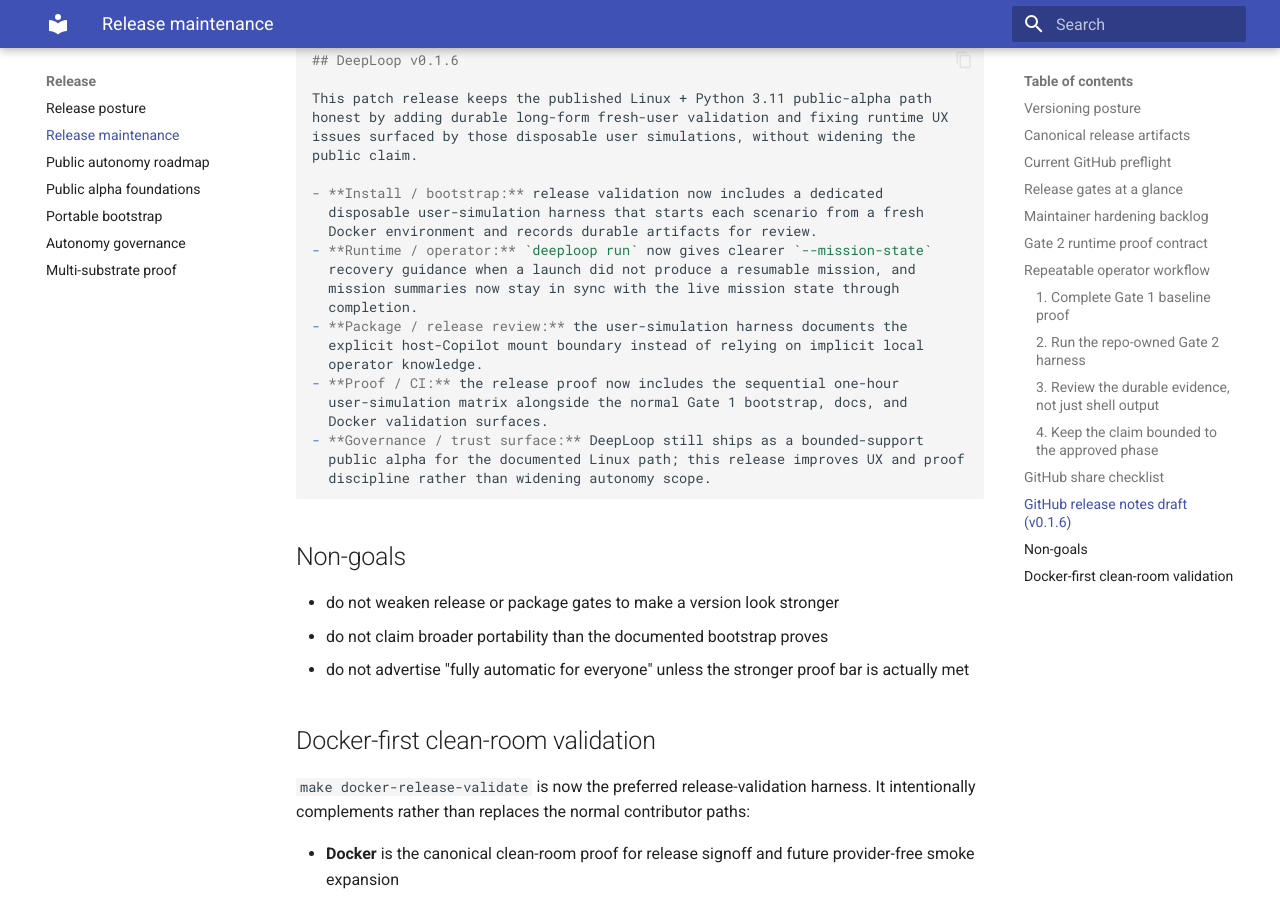
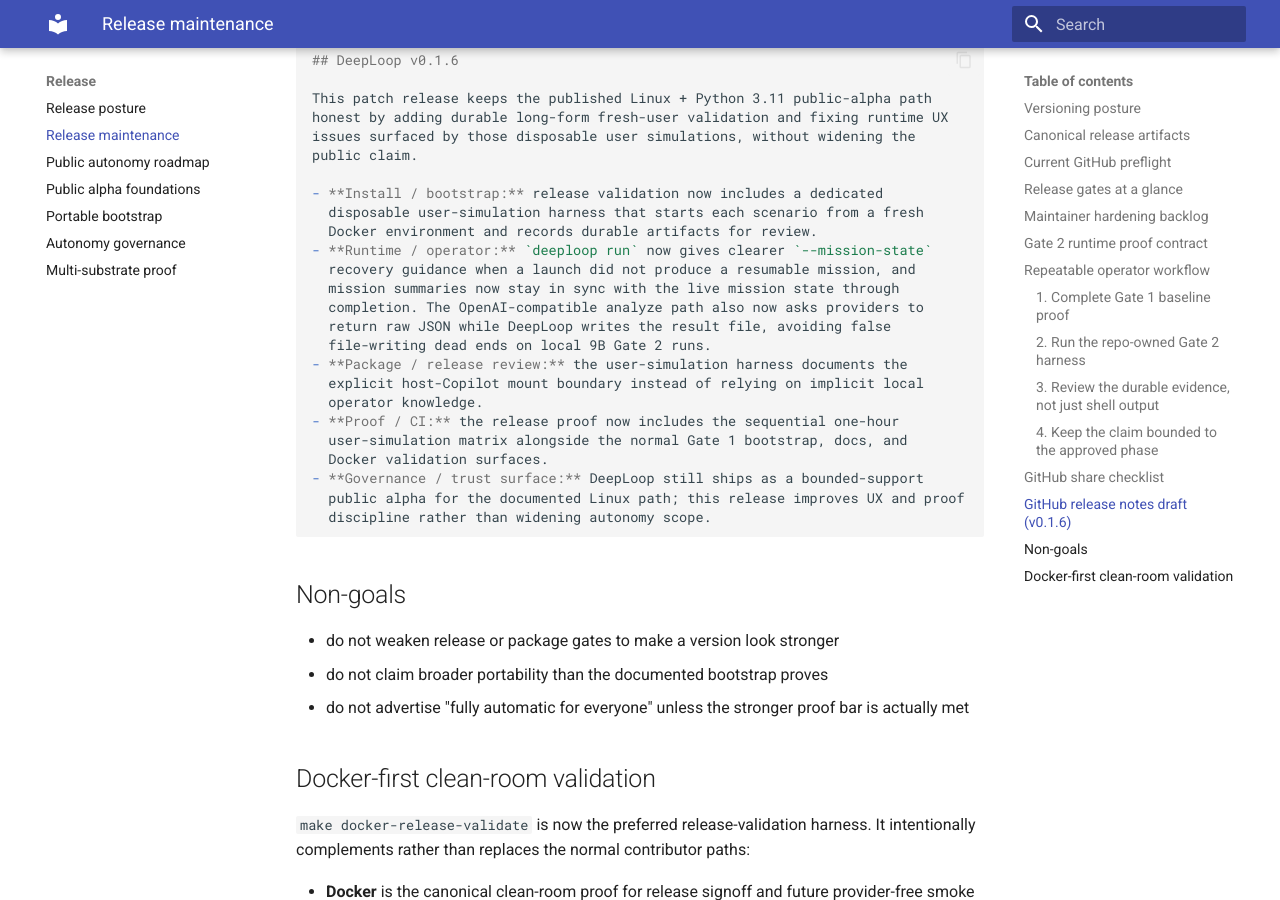
Before and after one commit to MoyYuan/DeepLoop, an MkDocs documentation site: the page built from docs/release/release-maintenance.md, in a window 1280 px wide and 900 px high, scrolled down 6033 px. Built offline with MkDocs 1.6.1 and Material for MkDocs 9.7.7, drawn with Linux system fonts in a browser that asks for light colours; some of the changed text lies outside the part shown.

Commit message:
Refresh v0.1.6 release notes
Co-authored-by: Copilot <223556219+Copilot@users.noreply.github.com>

```diff
--- a/docs/release/release-maintenance.md
+++ b/docs/release/release-maintenance.md
@@ -43,8 +43,9 @@ Current preflight posture:
   public-bootstrap-check`, `make docker-release-validate`, `make docs-build`,
   and `make test`
 - the next release should emphasize the disposable user-simulation harness,
-  clearer no-mission-state recovery guidance, and synced mission-summary output
-  rather than a broader portability or autonomy claim
+  clearer no-mission-state recovery guidance, synced mission-summary output,
+  and the hardened Gate 2 OpenAI-compatible analyze path rather than a broader
+  portability or autonomy claim
 
 ## Release gates at a glance
 
@@ -250,7 +251,9 @@ public claim.
 - **Runtime / operator:** `deeploop run` now gives clearer `--mission-state`
   recovery guidance when a launch did not produce a resumable mission, and
   mission summaries now stay in sync with the live mission state through
-  completion.
+  completion. The OpenAI-compatible analyze path also now asks providers to
+  return raw JSON while DeepLoop writes the result file, avoiding false
+  file-writing dead ends on local 9B Gate 2 runs.
 - **Package / release review:** the user-simulation harness documents the
   explicit host-Copilot mount boundary instead of relying on implicit local
   operator knowledge.
```
Also changed, not shown: CHANGELOG.md (+9 -0 lines).
